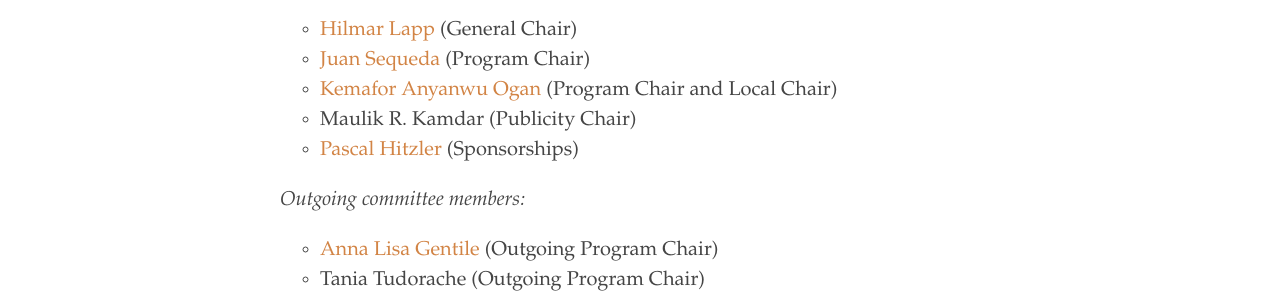
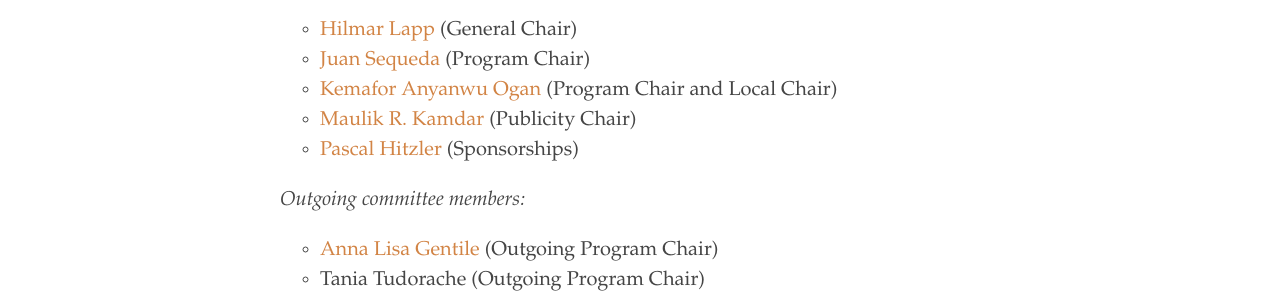
Before and after one commit to us2ts/us2ts.github.io, a Jekyll site: the page built from index.md, in a window 1280 px wide. Shown: the part 1107-1407 px from the top of the page. Built offline with Jekyll 4.4.1, drawn with Linux system fonts in a browser that asks for light colours.

Commit message:
adding website

```diff
--- a/index.md
+++ b/index.md
@@ -16,7 +16,7 @@ Organizing Committee:
 - [Hilmar Lapp] (General Chair)
 - [Juan Sequeda] (Program Chair)
 - [Kemafor Anyanwu Ogan] (Program Chair and Local Chair)
-- Maulik R. Kamdar (Publicity Chair)
+- [Maulik R. Kamdar] (Publicity Chair)
 - [Pascal Hitzler] (Sponsorships)
 
 _Outgoing committee members:_
```
Also changed, not shown: other parts of index.md (+1 -0 lines).
